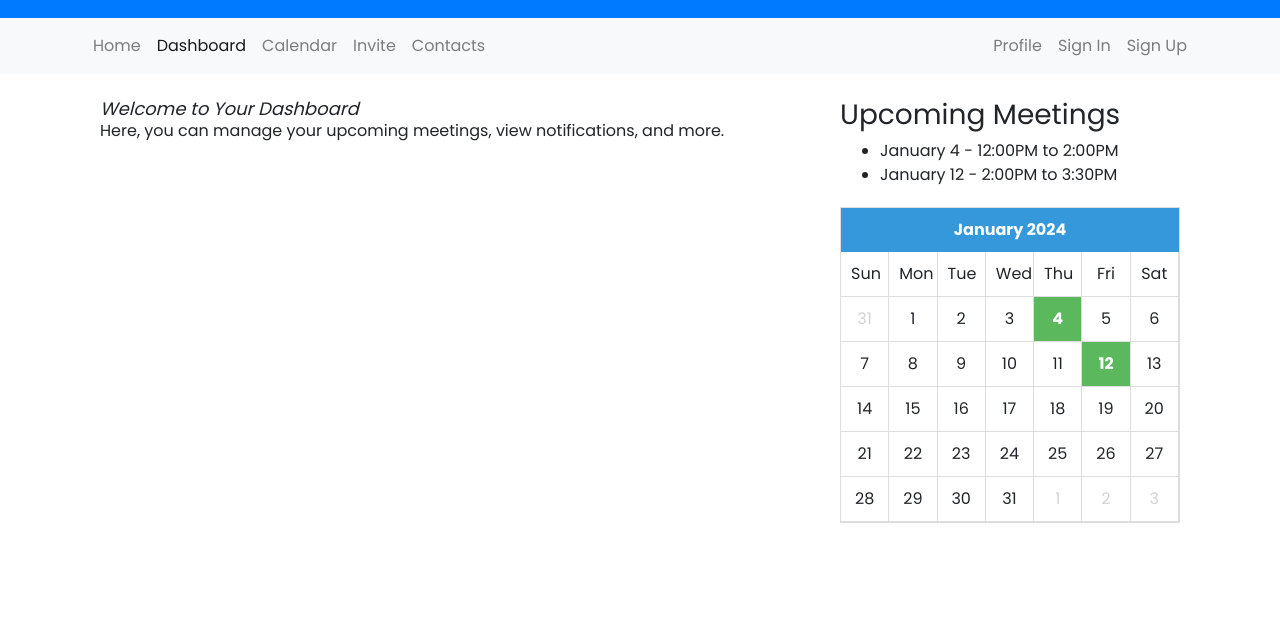
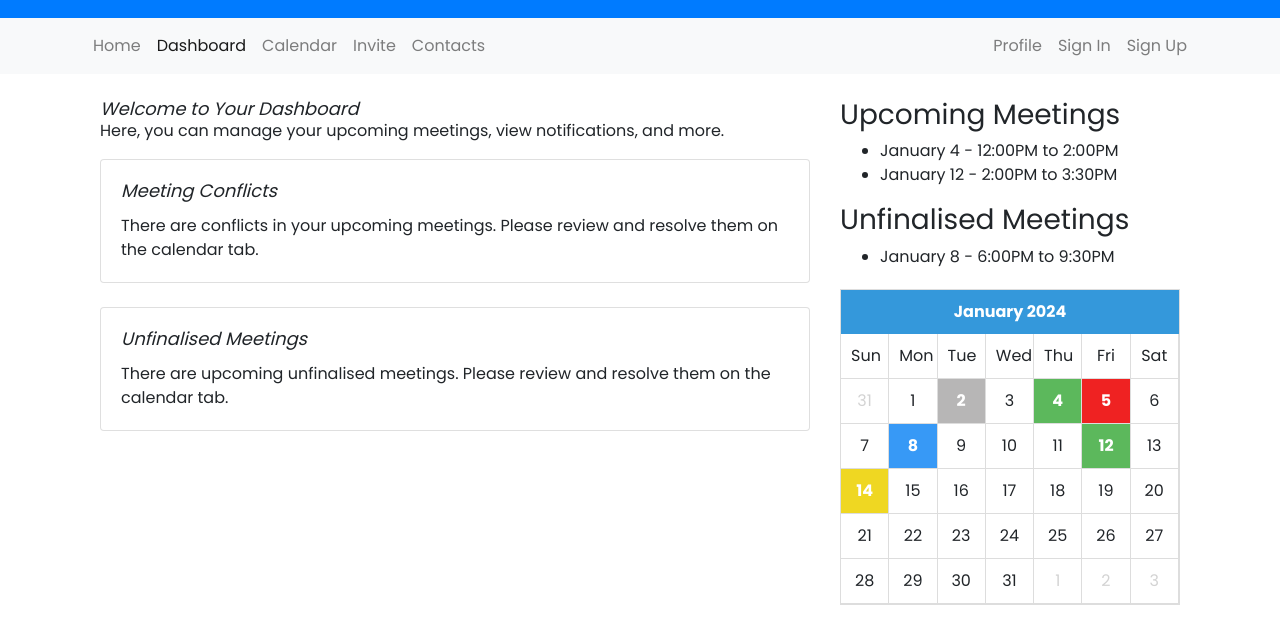
Before and after one commit to patelhrid/309Project, a plain HTML site: page dashboard.html in a window 1280 px wide. Shown: the part 119-762 px from the top of the page. Drawn offline with nearby package versions, Linux system fonts and the light colour scheme.

Commit message:
updated the dashboard calendar. added some notification cards.

```diff
--- a/dashboard.html
+++ b/dashboard.html
@@ -57,7 +57,20 @@
                 <!-- Main Content Area for Dashboard -->
                 <h2>Welcome to Your Dashboard</h2>
                 <p>Here, you can manage your upcoming meetings, view notifications, and more.</p>
-                <!-- Placeholder content, customize as needed -->
+
+                <div class="card mb-4">
+                    <div class="card-body">
+                        <h2 class="card-title">Meeting Conflicts</h2>
+                        <p class="card-text">There are conflicts in your upcoming meetings. Please review and resolve them on the calendar tab.</p>
+                    </div>
+                </div>
+                <div class="card mb-4">
+                    <div class="card-body">
+                        <h2 class="card-title">Unfinalised Meetings</h2>
+                        <p class="card-text">There are upcoming unfinalised meetings. Please review and resolve them on the calendar tab.</p>
+                    </div>
+                </div>
+
             </div>
             <div class="col-md-4">
                 <!-- Sidebar or Additional Content Area -->
@@ -65,6 +78,11 @@
                 <ul>
                     <li>January 4 - 12:00PM to 2:00PM</li>
                     <li>January 12 - 2:00PM to 3:30PM</li>
+                </ul>
+
+                <h3>Unfinalised Meetings</h3>
+                <ul>
+                    <li>January 8 - 6:00PM to 9:30PM</li>
                 </ul>
 
                 <!-- Placeholder Calendar -->
@@ -79,19 +97,19 @@
                     <div class="day">Sat</div>
                     <div class="day not-month">31</div>
                     <div class="day">1</div>
-                    <div class="day">2</div>
+                    <div class="day meeting-old">2</div>
                     <div class="day">3</div>
                     <div class="day meeting">4</div>
-                    <div class="day">5</div>
+                    <div class="day meeting-conflict">5</div>
                     <div class="day">6</div>
                     <div class="day">7</div>
-                    <div class="day">8</div>
+                    <div class="day meeting-unfinalised">8</div>
                     <div class="day">9</div>
                     <div class="day">10</div>
                     <div class="day">11</div>
                     <div class="day meeting">12</div>
                     <div class="day">13</div>
-                    <div class="day">14</div>
+                    <div class="day meeting-issue">14</div>
                     <div class="day">15</div>
                     <div class="day">16</div>
                     <div class="day">17</div>
```
